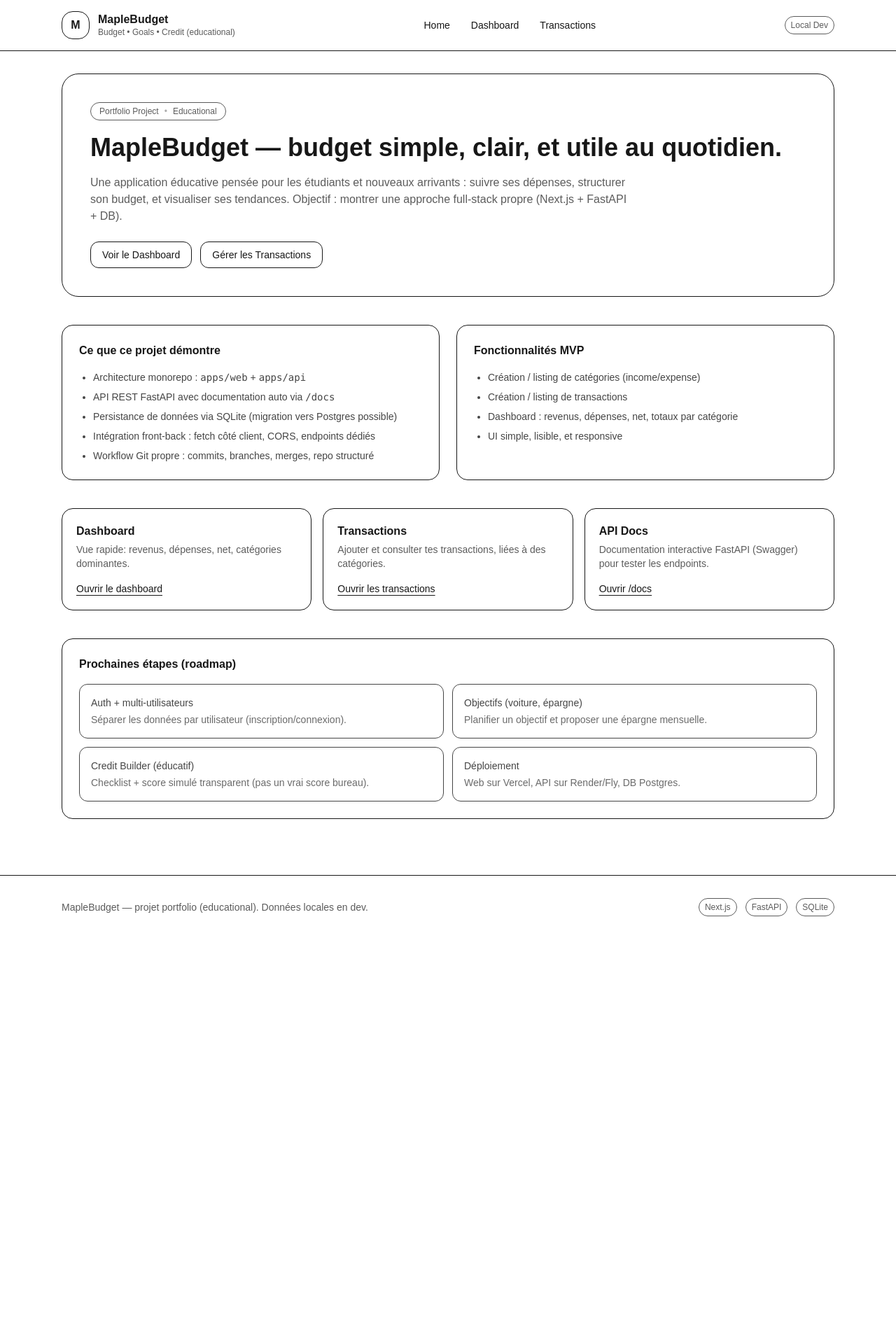
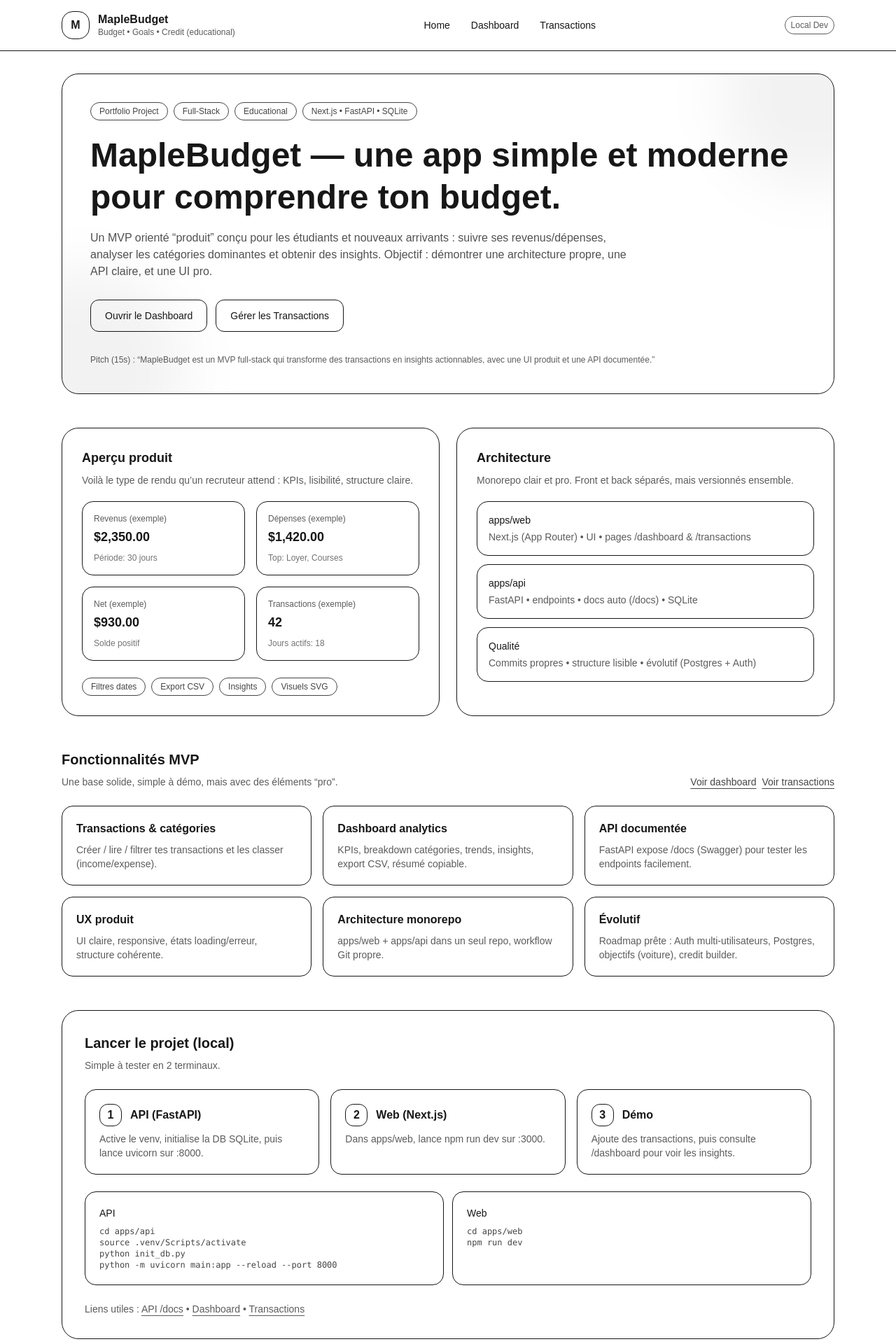
Before and after one commit to ismaelmt66/maplebudget, a Next.js app in the folder apps/web/: page / in a window 1280 px wide. Shown: the top 1920 px of the page at 70% size. Before the commit the page ends 1341 px from the top, so only its background shows below. Built offline with nearby package versions, Linux system fonts and the light colour scheme.

Commit message:
feat(web): redesign home page (product + recruiter style)

```diff
--- a/apps/web/src/app/page.tsx
+++ b/apps/web/src/app/page.tsx
@@ -1,139 +1,314 @@
 import Link from "next/link";
 
-function Card({
+function Badge({ children }: { children: React.ReactNode }) {
+  return (
+    <span className="text-xs border rounded-full px-3 py-1 opacity-80">
+      {children}
+    </span>
+  );
+}
+
+function Feature({
   title,
   desc,
-  href,
-  cta,
 }: {
   title: string;
   desc: string;
-  href: string;
-  cta: string;
 }) {
   return (
-    <Link
-      href={href}
-      className="block border rounded-2xl p-5 hover:bg-black/5 hover:border-black/10 transition"
-    >
+    <div className="border rounded-2xl p-5 hover:bg-black/5 transition">
       <div className="font-semibold">{title}</div>
-      <div className="text-sm opacity-70 mt-1">{desc}</div>
-      <div className="text-sm mt-4 underline underline-offset-4">{cta}</div>
-    </Link>
+      <div className="text-sm opacity-70 mt-2">{desc}</div>
+    </div>
+  );
+}
+
+function MiniKpi({ label, value, hint }: { label: string; value: string; hint?: string }) {
+  return (
+    <div className="border rounded-2xl p-4">
+      <div className="text-xs opacity-70">{label}</div>
+      <div className="text-lg font-semibold mt-1">{value}</div>
+      {hint && <div className="text-xs opacity-60 mt-2">{hint}</div>}
+    </div>
+  );
+}
+
+function Step({ n, title, desc }: { n: string; title: string; desc: string }) {
+  return (
+    <div className="border rounded-2xl p-5">
+      <div className="flex items-center gap-3">
+        <div className="h-8 w-8 rounded-xl border flex items-center justify-center font-semibold">
+          {n}
+        </div>
+        <div className="font-semibold">{title}</div>
+      </div>
+      <div className="text-sm opacity-70 mt-2">{desc}</div>
+    </div>
   );
 }
 
 export default function HomePage() {
   return (
-    <div className="space-y-10">
+    <div className="space-y-12">
       {/* HERO */}
-      <section className="border rounded-3xl p-8 md:p-10">
-        <div className="inline-flex items-center gap-2 text-xs border rounded-full px-3 py-1 opacity-70">
-          <span>Portfolio Project</span>
-          <span className="opacity-50">•</span>
-          <span>Educational</span>
+      <section className="border rounded-3xl p-8 md:p-10 relative overflow-hidden">
+        {/* subtle background */}
+        <div className="absolute inset-0 pointer-events-none">
+          <div className="absolute -top-24 -right-24 h-64 w-64 rounded-full bg-black/5 blur-2xl" />
+          <div className="absolute -bottom-28 -left-28 h-72 w-72 rounded-full bg-black/5 blur-2xl" />
         </div>
 
-        <h1 className="text-3xl md:text-4xl font-semibold mt-4 leading-tight">
-          MapleBudget — budget simple, clair, et utile au quotidien.
+        <div className="relative">
+          <div className="flex flex-wrap gap-2">
+            <Badge>Portfolio Project</Badge>
+            <Badge>Full-Stack</Badge>
+            <Badge>Educational</Badge>
+            <Badge>Next.js • FastAPI • SQLite</Badge>
+          </div>
+
+          <h1 className="text-3xl md:text-5xl font-semibold mt-5 leading-tight">
+            MapleBudget — une app simple et moderne pour comprendre ton budget.
           </h1>
 
-        <p className="text-sm md:text-base opacity-70 mt-4 max-w-3xl">
-          Une application éducative pensée pour les étudiants et nouveaux arrivants : suivre ses
-          dépenses, structurer son budget, et visualiser ses tendances.
-          Objectif : montrer une
-          approche full-stack propre (Next.js + FastAPI + DB).
+          <p className="text-sm md:text-base opacity-75 mt-4 max-w-3xl">
+            Un MVP orienté “produit” conçu pour les étudiants et nouveaux arrivants : suivre ses
+            revenus/dépenses, analyser les catégories dominantes et obtenir des insights.
+            Objectif : démontrer une architecture propre, une API claire, et une UI pro.
           </p>
 
-        <div className="mt-6 flex flex-col sm:flex-row gap-3">
+          <div className="mt-7 flex flex-col sm:flex-row gap-3">
             <Link
               href="/dashboard"
-            className="inline-flex items-center justify-center border rounded-xl px-4 py-2 text-sm hover:bg-black/5 transition"
+              className="inline-flex items-center justify-center border rounded-xl px-5 py-3 text-sm hover:bg-black/5 transition"
             >
-            Voir le Dashboard
+              Ouvrir le Dashboard
             </Link>
             <Link
               href="/transactions"
-            className="inline-flex items-center justify-center border rounded-xl px-4 py-2 text-sm hover:bg-black/5 transition"
+              className="inline-flex items-center justify-center border rounded-xl px-5 py-3 text-sm hover:bg-black/5 transition"
             >
               Gérer les Transactions
             </Link>
           </div>
-      </section>
 
-      {/* STACK + FEATURES */}
-      <section className="grid gap-6 md:grid-cols-2">
-        <div className="border rounded-2xl p-6">
-          <h2 className="font-semibold">Ce que ce projet démontre</h2>
-          <ul className="mt-4 space-y-2 text-sm opacity-80 list-disc pl-5">
-            <li>Architecture monorepo : <code>apps/web</code> + <code>apps/api</code></li>
-            <li>API REST FastAPI avec documentation auto via <code>/docs</code></li>
-            <li>Persistance de données via SQLite (migration vers Postgres possible)</li>
-            <li>Intégration front-back : fetch côté client, CORS, endpoints dédiés</li>
-            <li>Workflow Git propre : commits, branches, merges, repo structuré</li>
-          </ul>
+          <div className="mt-8 text-xs opacity-70">
+            Pitch (15s) : “MapleBudget est un MVP full-stack qui transforme des transactions en insights
+            actionnables, avec une UI produit et une API documentée.”
           </div>
-
-        <div className="border rounded-2xl p-6">
-          <h2 className="font-semibold">Fonctionnalités MVP</h2>
-          <ul className="mt-4 space-y-2 text-sm opacity-80 list-disc pl-5">
-            <li>Création / listing de catégories (income/expense)</li>
-            <li>Création / listing de transactions</li>
-            <li>Dashboard : revenus, dépenses, net, totaux par catégorie</li>
-            <li>UI simple, lisible, et responsive</li>
-          </ul>
         </div>
       </section>
 
-      {/* QUICK LINKS */}
-      <section className="grid gap-4 md:grid-cols-3">
-        <Card
-          title="Dashboard"
-          desc="Vue rapide: revenus, dépenses, net, catégories dominantes."
-          href="/dashboard"
-          cta="Ouvrir le dashboard"
-        />
-        <Card
-          title="Transactions"
-          desc="Ajouter et consulter tes transactions, liées à des catégories."
-          href="/transactions"
-          cta="Ouvrir les transactions"
-        />
-        <Card
-          title="API Docs"
-          desc="Documentation interactive FastAPI (Swagger) pour tester les endpoints."
-          href="http://127.0.0.1:8000/docs"
-          cta="Ouvrir /docs"
-        />
+      {/* LIVE PREVIEW */}
+      <section className="grid gap-6 md:grid-cols-2">
+        <div className="border rounded-3xl p-7">
+          <div className="font-semibold text-lg">Aperçu produit</div>
+          <div className="text-sm opacity-70 mt-2">
+            Voilà le type de rendu qu’un recruteur attend : KPIs, lisibilité, structure claire.
+          </div>
+
+          <div className="mt-5 grid gap-4 sm:grid-cols-2">
+            <MiniKpi label="Revenus (exemple)" value="$2,350.00" hint="Période: 30 jours" />
+            <MiniKpi label="Dépenses (exemple)" value="$1,420.00" hint="Top: Loyer, Courses" />
+            <MiniKpi label="Net (exemple)" value="$930.00" hint="Solde positif" />
+            <MiniKpi label="Transactions (exemple)" value="42" hint="Jours actifs: 18" />
+          </div>
+
+          <div className="mt-6 flex gap-2 flex-wrap">
+            <Badge>Filtres dates</Badge>
+            <Badge>Export CSV</Badge>
+            <Badge>Insights</Badge>
+            <Badge>Visuels SVG</Badge>
+          </div>
+        </div>
+
+        <div className="border rounded-3xl p-7">
+          <div className="font-semibold text-lg">Architecture</div>
+          <div className="text-sm opacity-70 mt-2">
+            Monorepo clair et pro. Front et back séparés, mais versionnés ensemble.
+          </div>
+
+          <div className="mt-5 space-y-3 text-sm">
+            <div className="border rounded-2xl p-4">
+              <div className="font-medium">apps/web</div>
+              <div className="opacity-70 mt-1">Next.js (App Router) • UI • pages /dashboard & /transactions</div>
+            </div>
+
+            <div className="border rounded-2xl p-4">
+              <div className="font-medium">apps/api</div>
+              <div className="opacity-70 mt-1">FastAPI • endpoints • docs auto (/docs) • SQLite</div>
+            </div>
+
+            <div className="border rounded-2xl p-4">
+              <div className="font-medium">Qualité</div>
+              <div className="opacity-70 mt-1">Commits propres • structure lisible • évolutif (Postgres + Auth)</div>
+            </div>
+          </div>
+        </div>
       </section>
 
-      {/* NEXT STEPS */}
-      <section className="border rounded-2xl p-6">
-        <h2 className="font-semibold">Prochaines étapes (roadmap)</h2>
-        <div className="mt-4 grid gap-3 md:grid-cols-2 text-sm opacity-80">
-          <div className="border rounded-xl p-4">
-            <div className="font-medium">Auth + multi-utilisateurs</div>
-            <div className="opacity-80 mt-1">
-              Séparer les données par utilisateur (inscription/connexion).
+      {/* FEATURES */}
+      <section>
+        <div className="flex items-end justify-between gap-4 flex-wrap">
+          <div>
+            <h2 className="text-xl font-semibold">Fonctionnalités MVP</h2>
+            <p className="text-sm opacity-70 mt-2">
+              Une base solide, simple à démo, mais avec des éléments “pro”.
+            </p>
+          </div>
+          <div className="flex gap-2">
+            <Link href="/dashboard" className="text-sm underline underline-offset-4 opacity-80 hover:opacity-100">
+              Voir dashboard
+            </Link>
+            <Link href="/transactions" className="text-sm underline underline-offset-4 opacity-80 hover:opacity-100">
+              Voir transactions
+            </Link>
           </div>
         </div>
-          <div className="border rounded-xl p-4">
-            <div className="font-medium">Objectifs (voiture, épargne)</div>
-            <div className="opacity-80 mt-1">
-              Planifier un objectif et proposer une épargne mensuelle.
+
+        <div className="mt-6 grid gap-4 md:grid-cols-3">
+          <Feature
+            title="Transactions & catégories"
+            desc="Créer / lire / filtrer tes transactions et les classer (income/expense)."
+          />
+          <Feature
+            title="Dashboard analytics"
+            desc="KPIs, breakdown catégories, trends, insights, export CSV, résumé copiable."
+          />
+          <Feature
+            title="API documentée"
+            desc="FastAPI expose /docs (Swagger) pour tester les endpoints facilement."
+          />
+          <Feature
+            title="UX produit"
+            desc="UI claire, responsive, états loading/erreur, structure cohérente."
+          />
+          <Feature
+            title="Architecture monorepo"
+            desc="apps/web + apps/api dans un seul repo, workflow Git propre."
+          />
+          <Feature
+            title="Évolutif"
+            desc="Roadmap prête : Auth multi-utilisateurs, Postgres, objectifs (voiture), credit builder."
+          />
+        </div>
+      </section>
+
+      {/* HOW TO RUN */}
+      <section className="border rounded-3xl p-8">
+        <div className="flex items-end justify-between gap-4 flex-wrap">
+          <div>
+            <h2 className="text-xl font-semibold">Lancer le projet (local)</h2>
+            <p className="text-sm opacity-70 mt-2">
+              Simple à tester en 2 terminaux.
+            </p>
           </div>
         </div>
-          <div className="border rounded-xl p-4">
-            <div className="font-medium">Credit Builder (éducatif)</div>
-            <div className="opacity-80 mt-1">
-              Checklist + score simulé transparent (pas un vrai score bureau).
+
+        <div className="mt-6 grid gap-4 md:grid-cols-3">
+          <Step
+            n="1"
+            title="API (FastAPI)"
+            desc="Active le venv, initialise la DB SQLite, puis lance uvicorn sur :8000."
+          />
+          <Step
+            n="2"
+            title="Web (Next.js)"
+            desc="Dans apps/web, lance npm run dev sur :3000."
+          />
+          <Step
+            n="3"
+            title="Démo"
+            desc="Ajoute des transactions, puis consulte /dashboard pour voir les insights."
+          />
+        </div>
+
+        <div className="mt-6 grid gap-3 md:grid-cols-2 text-sm">
+          <div className="border rounded-2xl p-5">
+            <div className="font-medium">API</div>
+            <pre className="mt-2 text-xs opacity-80 whitespace-pre-wrap">
+{`cd apps/api
+source .venv/Scripts/activate
+python init_db.py
+python -m uvicorn main:app --reload --port 8000`}
+            </pre>
+          </div>
+
+          <div className="border rounded-2xl p-5">
+            <div className="font-medium">Web</div>
+            <pre className="mt-2 text-xs opacity-80 whitespace-pre-wrap">
+{`cd apps/web
+npm run dev`}
+            </pre>
           </div>
         </div>
-          <div className="border rounded-xl p-4">
-            <div className="font-medium">Déploiement</div>
-            <div className="opacity-80 mt-1">
-              Web sur Vercel, API sur Render/Fly, DB Postgres.
+
+        <div className="mt-6 text-sm opacity-70">
+          Liens utiles :{" "}
+          <a className="underline underline-offset-4" href="http://127.0.0.1:8000/docs">
+            API /docs
+          </a>{" "}
+          •{" "}
+          <Link className="underline underline-offset-4" href="/dashboard">
+            Dashboard
+          </Link>{" "}
+          •{" "}
+          <Link className="underline underline-offset-4" href="/transactions">
+            Transactions
+          </Link>
         </div>
+      </section>
+
+      {/* ROADMAP */}
+      <section className="border rounded-3xl p-8">
+        <h2 className="text-xl font-semibold">Roadmap (prochaines features)</h2>
+        <p className="text-sm opacity-70 mt-2">
+          La suite logique pour passer d’un MVP à un produit.
+        </p>
+
+        <div className="mt-6 grid gap-4 md:grid-cols-2">
+          <div className="border rounded-2xl p-6">
+            <div className="font-semibold">Auth + multi-utilisateurs</div>
+            <div className="text-sm opacity-70 mt-2">
+              Séparer les données par utilisateur (inscription/connexion) et sécuriser l’accès.
+            </div>
+          </div>
+          <div className="border rounded-2xl p-6">
+            <div className="font-semibold">Objectifs (ex: voiture)</div>
+            <div className="text-sm opacity-70 mt-2">
+              Planifier un objectif et calculer automatiquement une épargne mensuelle.
+            </div>
+          </div>
+          <div className="border rounded-2xl p-6">
+            <div className="font-semibold">Credit builder (éducatif)</div>
+            <div className="text-sm opacity-70 mt-2">
+              Checklist + score simulé transparent + conseils actionnables (sans promettre un vrai score).
+            </div>
+          </div>
+          <div className="border rounded-2xl p-6">
+            <div className="font-semibold">Déploiement</div>
+            <div className="text-sm opacity-70 mt-2">
+              Web sur Vercel • API sur Render/Fly • DB Postgres.
+            </div>
+          </div>
+        </div>
+      </section>
+
+      {/* FINAL CTA */}
+      <section className="border rounded-3xl p-8">
+        <div className="flex flex-col md:flex-row md:items-center md:justify-between gap-4">
+          <div>
+            <div className="font-semibold text-lg">Prêt pour la démo</div>
+            <div className="text-sm opacity-70 mt-2">
+              Ajoute quelques transactions, puis montre le dashboard : ça fait “produit”.
+            </div>
+          </div>
+          <div className="flex gap-3">
+            <Link href="/transactions" className="border rounded-xl px-5 py-3 text-sm hover:bg-black/5 transition">
+              Ajouter des transactions
+            </Link>
+            <Link href="/dashboard" className="border rounded-xl px-5 py-3 text-sm hover:bg-black/5 transition">
+              Voir les insights
+            </Link>
           </div>
         </div>
       </section>
```
Lines whose indentation alone changed are shown as unchanged.
